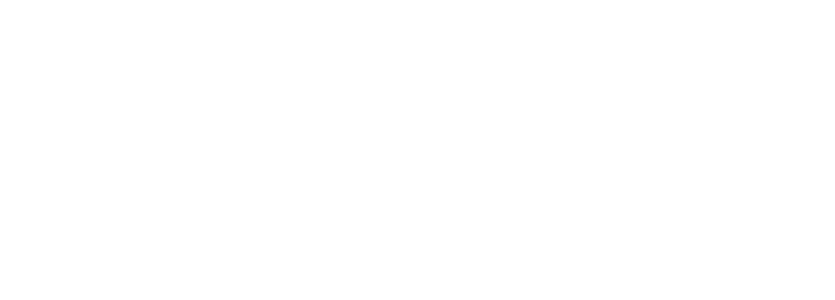
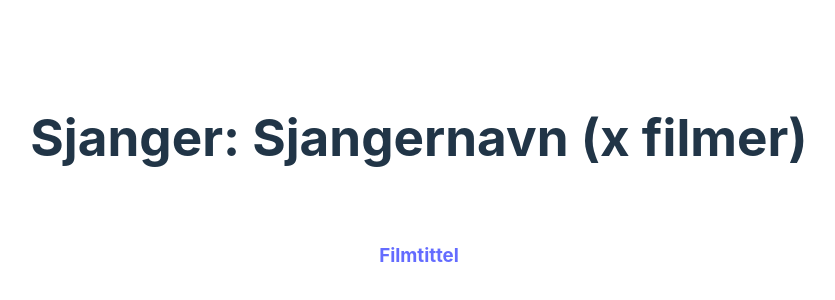
Before and after one commit to Noespennende/UIN24_eksamensoppgaveA_whattosee, a React (Vite) app in the folder frontend/: page /genre/1 in a window 1280 px wide. Before the commit this address had no page. Shown: the part 218-518 px from the top of the page, without its empty margins (221-1056 px from the left). Built offline with nearby package versions, Linux system fonts and the light colour scheme.

Commit message:
Initielt oppsett for sjanger og sameside for sjangere
Routes, og grunnlegende components for Genre og Genres siden samt tillhørende components til de sidene

```diff
--- /dev/null
+++ b/frontend/imdbapi/imdbclient.js
@@ -0,0 +1 @@
+export const client = require('axios');
--- a/frontend/sanity/services/loginServices.js
+++ b/frontend/sanity/services/loginServices.js
@@ -1,4 +1,4 @@
-import { client } from "../test"
+import { client } from "../client"
 export async function fetchUsers(){
     const data = await client.fetch(`*[_type == "users"]{
         username
--- a/frontend/src/App.jsx
+++ b/frontend/src/App.jsx
@@ -1,9 +1,13 @@
 import { Route, Routes } from 'react-router-dom'
-import Loginpage from './components/login'
+import Loginpage from './components/Login'
 import './App.css'
-import Midlertidigdash from './components/midlertidigdash'
+import Midlertidigdash from './components/Midlertidigdash'
+import Genre from './components/Genre'
+import { useEffect } from 'react'
+import Genres from './components/Genres'
 
 function App() {
+
 
   return (
     <>
@@ -11,7 +15,8 @@ function App() {
         <Route index element ={<Loginpage/>}></Route>
         <Route path='/Frontpage'/>
         <Route path='/Dashboard/:slug' element={<Midlertidigdash/>}/>
-        <Route path='/genre'/>
+        <Route path='/genre/:slug' element={<Genre/>}/>
+        <Route path='/genres/:slug' element={<Genres/>}/>
         <Route path='/:slug/genre'/>
       </Routes>
     </>
--- /dev/null
+++ b/frontend/src/components/Genre.jsx
@@ -0,0 +1,17 @@
+import Moviecard from "./Moviecard"
+import { useState } from "react"
+
+
+export default function Genre(){
+    const [genreList, setGenreList] = useState()
+
+
+
+    return(
+        <main>
+            <h1>Sjanger: Sjangernavn (x filmer)</h1>
+            <Moviecard/>
+        </main>
+    )
+
+}
--- /dev/null
+++ b/frontend/src/components/GenreCard.jsx
@@ -0,0 +1,10 @@
+import { Link } from "react-router-dom";
+
+export default function GenreCard(){
+    return(
+        <article>
+            <Link to="">Sjangernavn</Link>
+            <button>Legg til favoritter</button>
+        </article>
+    )
+}
--- /dev/null
+++ b/frontend/src/components/Genres.jsx
@@ -0,0 +1,10 @@
+import GenreCard from "./GenreCard";
+
+export default function Genres(){
+    return(
+        <main>
+            <h1>Sjangere</h1>
+            <GenreCard/>
+        </main>
+    )
+}
--- /dev/null
+++ b/frontend/src/components/Moviecard.jsx
@@ -0,0 +1,13 @@
+import { Link } from "react-router-dom";
+
+export default function Moviecard() {
+    return (
+        <article>
+            <Link to="">
+                <img src="" alt="" ></img>
+                <h3>Filmtittel</h3>
+            </Link>
+        </article>
+
+    )
+}
```
Also changed, not shown: frontend/imdbapi/services/imdbServices.js (added, +17 -0 lines), frontend/sanity/client.js (renamed from frontend/sanity/test.js).
